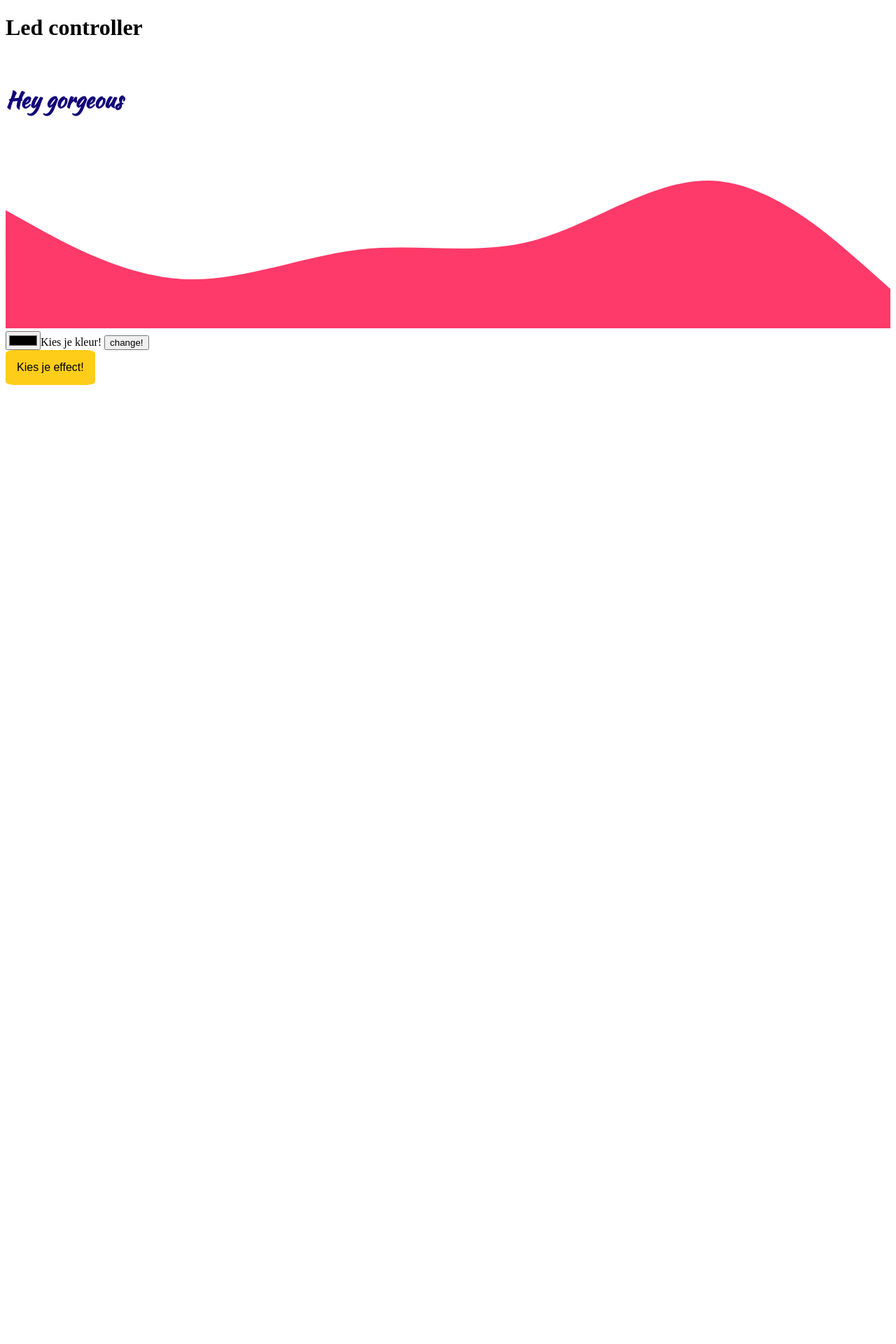
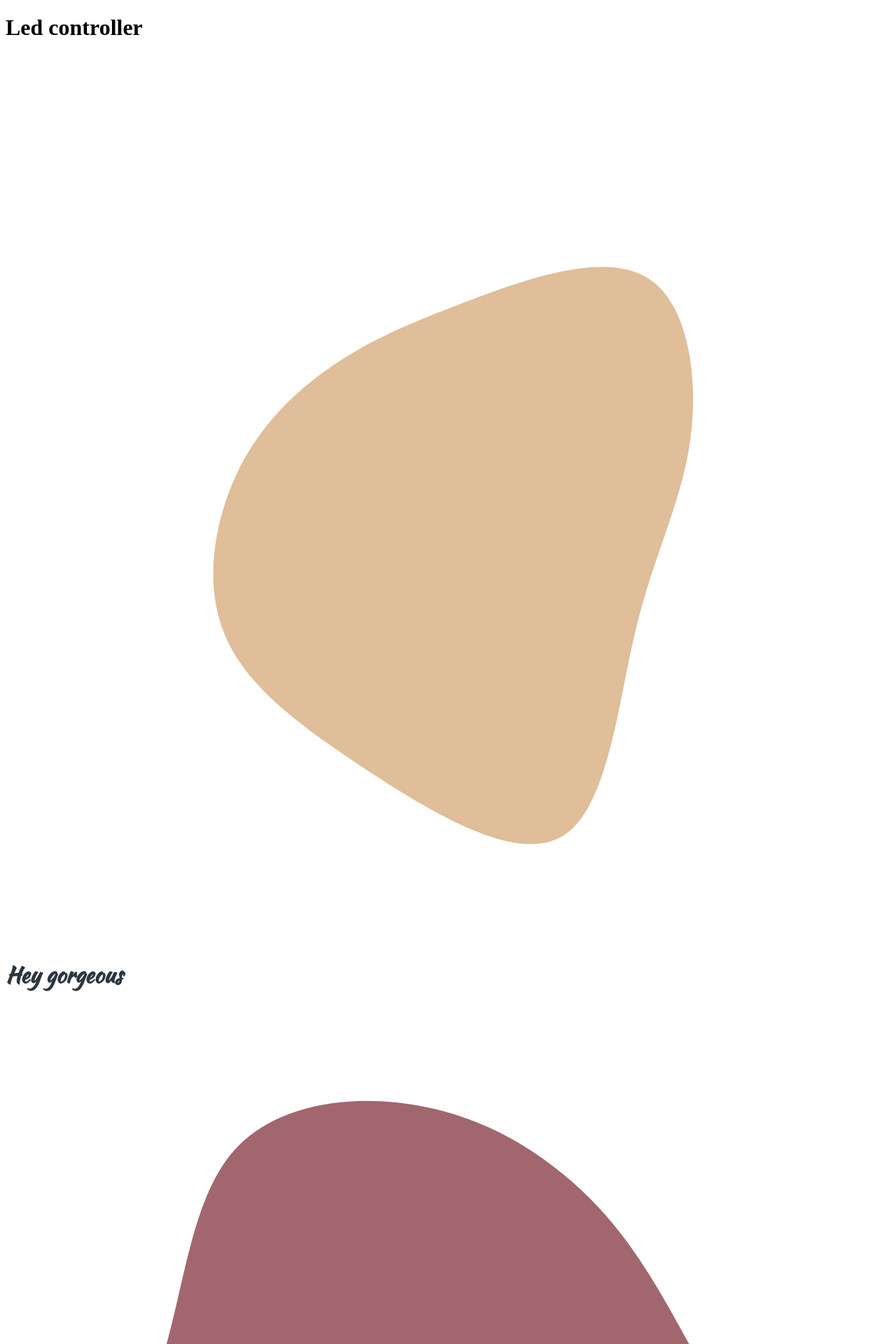
Before and after one commit to TimAngevare/ledcontroller, a Flask app: page / in a window 1280 px wide. Shown: the top 1920 px of the page at 70% size. Before the commit the page ends 550 px from the top, so only its background shows below. Run offline with Flask 2, Linux system fonts and the light colour scheme.

Commit message:
html changes

```diff
--- a/static/style.css
+++ b/static/style.css
@@ -1,10 +1,19 @@
 .citaat {
   font-family: 'Kaushan Script', cursive;
-  color: #120078;
+  color: #2C363F;
+  z-index: 1;
+}
+
+.blob {
+  z-index: 0;
+}
+
+.kiezer {
+  z-index: 1;
 }
 
 .dropbtn {
-    background-color: #fecd1a;
+    background-color: #718F94;
     color: black;
     padding: 16px;
     font-size: 16px;
@@ -20,7 +29,7 @@
   .dropdown-content {
     display: none;
     position: absolute;
-    background-color: #f1f1f1;
+    background-color: #2C363F;
     min-width: 160px;
     box-shadow: 0px 8px 16px 0px rgba(0,0,0,0.2);
     z-index: 1;
@@ -37,4 +46,4 @@
 
   .dropdown:hover .dropdown-content {display: block;}
 
-  .dropdown:hover .dropbtn {background-color: #9d0191;}
+  .dropdown:hover .dropbtn {background-color: #2C363F;}
--- a/templates/template.html
+++ b/templates/template.html
@@ -10,12 +10,18 @@
 </head>
 <body>
     <h1>Led controller</h1>
+    <svg class="blob" viewBox="0 0 200 200" xmlns="http://www.w3.org/2000/svg">
+        <path fill="#DFBE99" d="M44.5,-50.2C54.3,-44.8,56.7,-27.6,54.8,-13.4C52.9,0.8,46.7,12.1,42.5,29.4C38.3,46.8,36.2,70.3,25.8,76.4C15.4,82.5,-3.2,71.3,-18.5,61.3C-33.8,51.2,-45.8,42.3,-50.5,30.7C-55.3,19.2,-52.8,5.2,-47.7,-5.7C-42.5,-16.5,-34.6,-24.2,-26.2,-29.9C-17.8,-35.7,-8.9,-39.5,4.2,-44.5C17.3,-49.5,34.6,-55.7,44.5,-50.2Z" transform="translate(100 100)" />
+    </svg>
     <br> <h1 class="citaat">{{quote}}</h1>
-    <svg xmlns="http://www.w3.org/2000/svg" viewBox="0 0 1440 320"><path fill="#fd3a69" fill-opacity="1" d="M0,128L48,154.7C96,181,192,235,288,240C384,245,480,203,576,192C672,181,768,203,864,176C960,149,1056,75,1152,80C1248,85,1344,171,1392,213.3L1440,256L1440,320L1392,320C1344,320,1248,320,1152,320C1056,320,960,320,864,320C768,320,672,320,576,320C480,320,384,320,288,320C192,320,96,320,48,320L0,320Z"></path></svg>
-    <form action="#" method="post">
+    <svg class="blob" viewBox="0 0 200 200" xmlns="http://www.w3.org/2000/svg">
+        <path fill="#A2666F" d="M35.6,-52.9C45,-42.2,50.7,-30.3,58.5,-16.6C66.3,-2.9,76.2,12.5,76.3,28.7C76.4,44.8,66.7,61.6,52.3,73.1C38,84.5,19,90.6,4.5,84.4C-10,78.2,-20,59.7,-34.5,48.3C-49,36.9,-68,32.6,-73.1,22.4C-78.3,12.3,-69.5,-3.7,-64.3,-21.3C-59.2,-38.9,-57.6,-58,-47.5,-68.4C-37.3,-78.9,-18.7,-80.7,-2.8,-76.8C13.1,-73,26.2,-63.5,35.6,-52.9Z" transform="translate(100 100)" />
+    </svg>
+    <form class="kiezer" action="#" method="post">
         <input type="color" id="wheel" name="nm"/><label for="wheel">Kies je kleur!</label>
         <input type="submit" value="change!"/>
     </form>
+    <br>
 
     <div class="dropdown">
         <button class="dropbtn">Kies je effect!</button>
```
Also changed, not shown: 1 other file.
